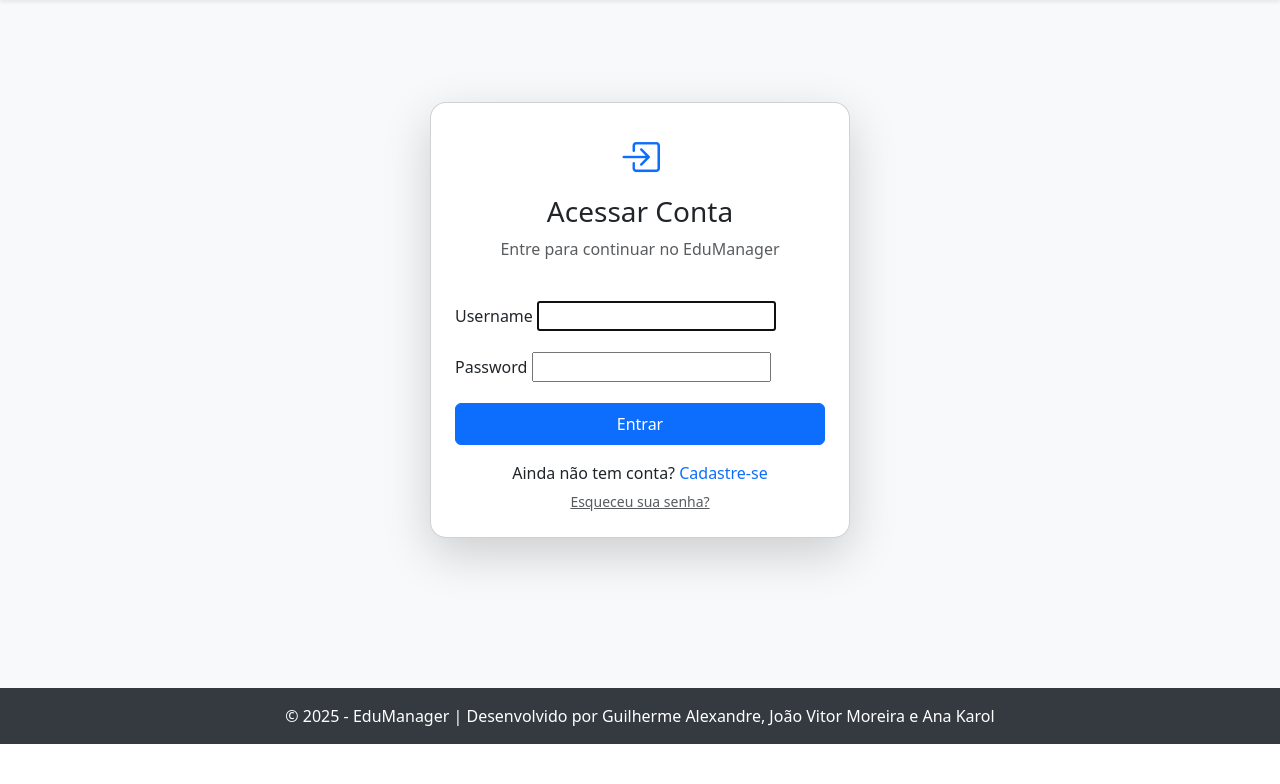
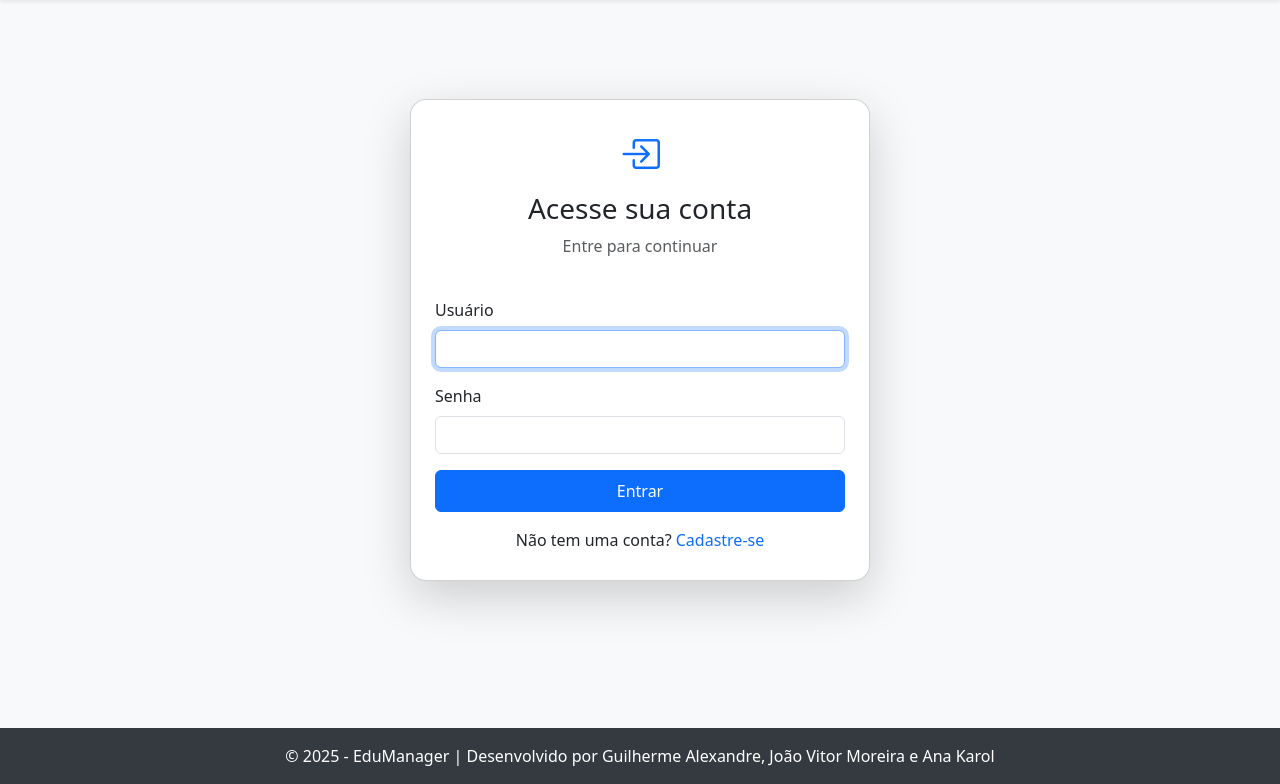
Before and after one commit to Joaovitor961/Projeto-Django, a Django app: page /auth/login/ in a window 1280 px wide. Shown: the part 56-840 px from the top of the page. Before the commit the page ends 800 px from the top, so only its background shows below. Run offline with Django 5.2, Linux system fonts and the light colour scheme.

Commit message:
tentando arrumar o método de login
(sem sucesso)

```diff
--- a/code/proj_web/myapp/templates/404.html
+++ b/code/proj_web/myapp/templates/404.html
@@ -2,7 +2,7 @@
 {% load static %}
 
 {% block titulo %}
-    Página não encontrada - Gerenciador Escolar
+    Página não encontrada - EduManager
 {% endblock %}
 
 {% block conteudo %}
--- a/code/proj_web/myapp/templates/autenticacao/login.html
+++ b/code/proj_web/myapp/templates/autenticacao/login.html
@@ -3,40 +3,44 @@
 {% block title %}Login - EduManager{% endblock %}
 
 {% block conteudo %}
-<div class="container d-flex align-items-center justify-content-center" style="min-height: 80vh;">
-  <div class="card shadow-lg p-4 rounded-4" style="max-width: 420px; width: 100%;">
+<div class="container d-flex align-items-center justify-content-center" style="min-height: 85vh;">
+  <div class="card shadow-lg p-4 rounded-4" style="max-width: 460px; width: 100%;">
     <div class="text-center mb-4">
       <i class="bi bi-box-arrow-in-right text-primary fs-1"></i>
-      <h3 class="mt-2">Acessar Conta</h3>
-      <p class="text-muted">Entre para continuar no EduManager</p>
+      <h3 class="mt-2">Acesse sua conta</h3>
+      <p class="text-muted">Entre para continuar</p>
     </div>
+
+    {% if form.errors %}
+      <div class="alert alert-danger">
+        Usuário ou senha incorretos. Tente novamente.
+      </div>
+    {% endif %}
+
+    {% if messages %}
+      {% for message in messages %}
+        <div class="alert alert-{{ message.tags }}">{{ message }}</div>
+      {% endfor %}
+    {% endif %}
 
     <form method="post" novalidate>
       {% csrf_token %}
-      {% if form.non_field_errors %}
-        <div class="alert alert-danger">
-          {{ form.non_field_errors }}
-        </div>
-      {% endif %}
-
-      {% for field in form %}
-        <div class="mb-3">
-          <label for="{{ field.id_for_label }}" class="form-label">{{ field.label }}</label>
-          {{ field }}
-          {% if field.errors %}
-            <div class="text-danger small">
-              {{ field.errors|striptags }}
-            </div>
-          {% endif %}
-        </div>
-      {% endfor %}
+      <div class="mb-3">
+        <label for="id_username" class="form-label">Usuário</label>
+        <input type="text" name="username" autofocus required class="form-control" id="id_username">
+      </div>
+      <div class="mb-3">
+        <label for="id_password" class="form-label">Senha</label>
+        <input type="password" name="password" required class="form-control" id="id_password">
+      </div>
 
       <button type="submit" class="btn btn-primary w-100 py-2">Entrar</button>
     </form>
 
     <div class="text-center mt-3">
-      <p class="mb-1">Ainda não tem conta? <a href="{% url 'register' %}" class="text-primary text-decoration-none">Cadastre-se</a></p>
-      <a href="{% url 'password_reset' %}" class="small text-muted">Esqueceu sua senha?</a>
+      <p class="mb-1">Não tem uma conta?
+        <a href="{% url 'register' %}" class="text-primary text-decoration-none">Cadastre-se</a>
+      </p>
     </div>
   </div>
 </div>
--- a/code/proj_web/myapp/urls.py
+++ b/code/proj_web/myapp/urls.py
@@ -1,19 +1,17 @@
 from django.urls import path
-from django.contrib.auth import views as auth_views
 from . import views
 
 urlpatterns = [
     path('', views.home, name='home'),
 
-    # Authentication
-    path('auth/login/', auth_views.LoginView.as_view(template_name='autenticacao/login.html'), name='login'),
-    path('auth/logout/', auth_views.LogoutView.as_view(), name='logout'),
+    # Autenticação
+    path('auth/login/', views.CustomLoginView.as_view(), name='login'),
+    path('auth/logout/', views.logout_view, name='logout'),
     path('auth/cadastro/', views.register, name='register'),
 
-    #Painel do aluno
-    #path('aluno/dashboard/', views.dashboard_aluno, name='dashboard_aluno'),
+    # Painel do aluno
+    path('aluno/home/', views.principal_aluno, name='principal_aluno'),
 
-    #Painel do professor
-    #path('professor/dashboard/', views.dashboard_professor, name='dashboard_professor'),
-    #path('professor/lancar/<int:turma_id>/<int:disciplina_id>/',views.lancar_notas, name='lancar_notas'),
+    # Painel do professor
+    path('professor/home/', views.principal_professor, name='principal_professor'),
 ]
--- a/code/proj_web/myapp/views.py
+++ b/code/proj_web/myapp/views.py
@@ -1,6 +1,9 @@
 from django.shortcuts import render, redirect
 from django.contrib.auth.forms import UserCreationForm
 from django.contrib import messages
+from django.contrib.auth.views import LoginView
+from django.contrib.auth.decorators import login_required
+from django.contrib.auth import logout
 
 
 def home(request):
@@ -18,3 +21,31 @@
     else:
         form = UserCreationForm()
     return render(request, 'autenticacao/register.html', {'form': form})
+
+
+class CustomLoginView(LoginView):
+    template_name = 'autenticacao/login.html'
+
+    def get_success_url(self):
+        user = self.request.user
+        if hasattr(user, 'aluno'):
+            return '/aluno/home/'
+        elif hasattr(user, 'professor'):
+            return '/professor/home/'
+        else:
+            return '/'
+
+
+@login_required
+def principal_aluno(request):
+    return render(request, 'aluno/principal_aluno.html')
+
+
+@login_required
+def principal_professor(request):
+    return render(request, 'professor/principal_professor.html')
+
+
+def logout_view(request):
+    logout(request)
+    return redirect('home')
--- a/code/proj_web/proj_web/settings.py
+++ b/code/proj_web/proj_web/settings.py
@@ -125,8 +125,9 @@
 ]
 
 # Redirects after login/logout
-LOGIN_REDIRECT_URL = '/'
-LOGOUT_REDIRECT_URL = '/'
+LOGIN_REDIRECT_URL = 'principal_aluno'
+LOGOUT_REDIRECT_URL = 'home'
+LOGIN_URL = 'login'
 
 # Default primary key field type
 # https://docs.djangoproject.com/en/5.2/ref/settings/#default-auto-field
```
Also changed, not shown: code/proj_web/db.sqlite3.
